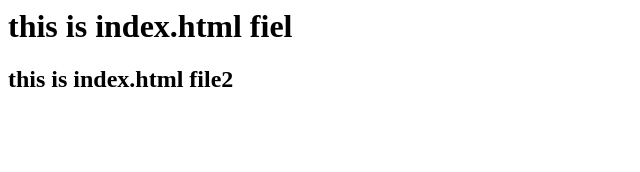
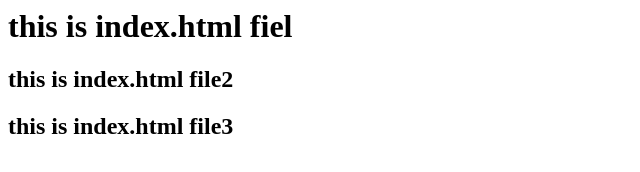
Before and after one commit to gmkprajwal/vtgitrepo, a plain HTML site: page index.html in a window 1280 px wide. Shown: the whole page, without its empty margins (0-640 px from the left). Drawn offline with Linux system fonts and the light colour scheme.

Commit message:
added file3 in index.html

```diff
--- a/index.html
+++ b/index.html
@@ -1,2 +1,3 @@
 <h1> this is index.html fiel </h1>
 <h2> this is index.html file2 </h2>
+<h2> this is index.html file3 </h2>
```
